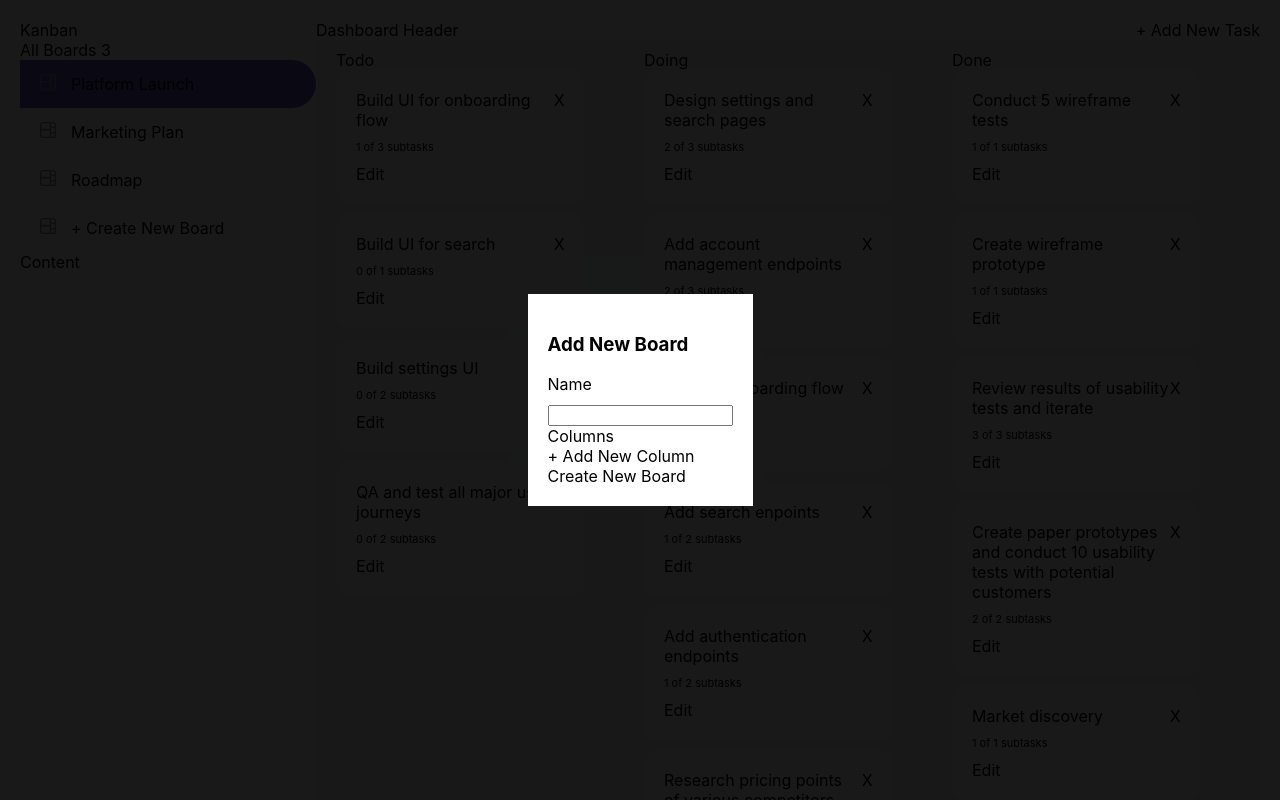
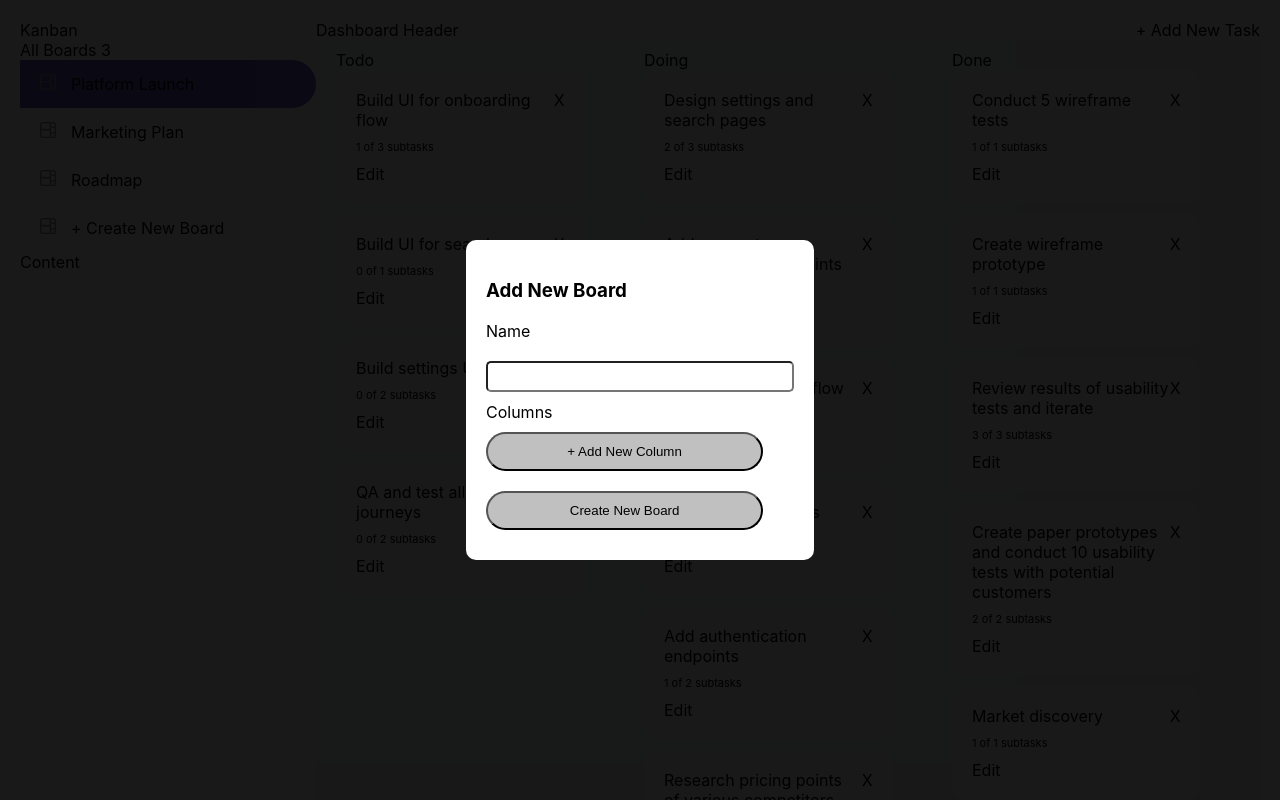
Before and after one commit to Priyanko9/Kanban-web-app, a React (Create React App) app in the folder kanban-app/: page / in a window 1280 px wide. Both pictures are taken after a click on the element "+ Create New Board". Shown: the top 800 px of the page. Built offline with nearby package versions, Linux system fonts and the light colour scheme.

Commit message:
add new board css changes

```diff
--- a/kanban-app/src/AddNewBoard.js
+++ b/kanban-app/src/AddNewBoard.js
@@ -1,6 +1,30 @@
 import { useContext, useState } from "react";
+import styled from "styled-components";
 import { BoardContext } from "./BoardContext";
 import Modal from "./Modal";
+
+const StyledInput = styled.input`
+  width: 300px;
+  margin-top: 10px;
+  margin-bottom: 10px;
+  border-radius: 5px;
+  height: 25px;
+`;
+const StyledContainer = styled.div`
+  background-color: white;
+  padding: 20px;
+  border-radius: 10px;
+`;
+
+const StyledButton = styled.button`
+  width: 90%;
+  background: silver;
+  border-radius: 25px;
+  padding: 10px;
+  margin-bottom: 10px;
+  text-align: center;
+  margin-top: 10px;
+`;
 
 const AddNewBoard = ({ addBoardModal, setAddBoardModal }) => {
   const [columns, setColumns] = useState([]);
@@ -14,6 +38,11 @@ const AddNewBoard = ({ addBoardModal, setAddBoardModal }) => {
     setColumns([...columns]);
   };
 
+  const removeColumn = (index) => {
+    columns.splice(index, 1);
+    setColumns([...columns]);
+  };
+
   const createNewBoardFunc = () => {
     createNewBoard({
       name: boardName,
@@ -24,12 +53,15 @@ const AddNewBoard = ({ addBoardModal, setAddBoardModal }) => {
 
   return addBoardModal ? (
     <Modal>
-      <div style={{ backgroundColor: "white", padding: "20px" }}>
+      <StyledContainer>
         <h3>Add New Board</h3>
         <div>
           <label>Name</label>
           <div style={{ marginTop: "10px" }}>
-            <input type="text" onChange={(e) => setBoardName(e.target.value)} />
+            <StyledInput
+              type="text"
+              onChange={(e) => setBoardName(e.target.value)}
+            />
           </div>
         </div>
         <div>
@@ -38,19 +70,21 @@ const AddNewBoard = ({ addBoardModal, setAddBoardModal }) => {
             return (
               <div>
                 <span>
-                  <input
+                  <StyledInput
                     type="text"
                     onChange={(e) => setColumnName(e.target.value)}
                   />
                 </span>
-                <span>X</span>
+                <span onClick={() => removeColumn(i)}>X</span>
               </div>
             );
           })}
         </div>
-        <div onClick={addNewColumn}>+ Add New Column</div>
-        <div onClick={createNewBoardFunc}>Create New Board</div>
-      </div>
+        <StyledButton onClick={addNewColumn}>+ Add New Column</StyledButton>
+        <StyledButton onClick={createNewBoardFunc}>
+          Create New Board
+        </StyledButton>
+      </StyledContainer>
     </Modal>
   ) : null;
 };
```
